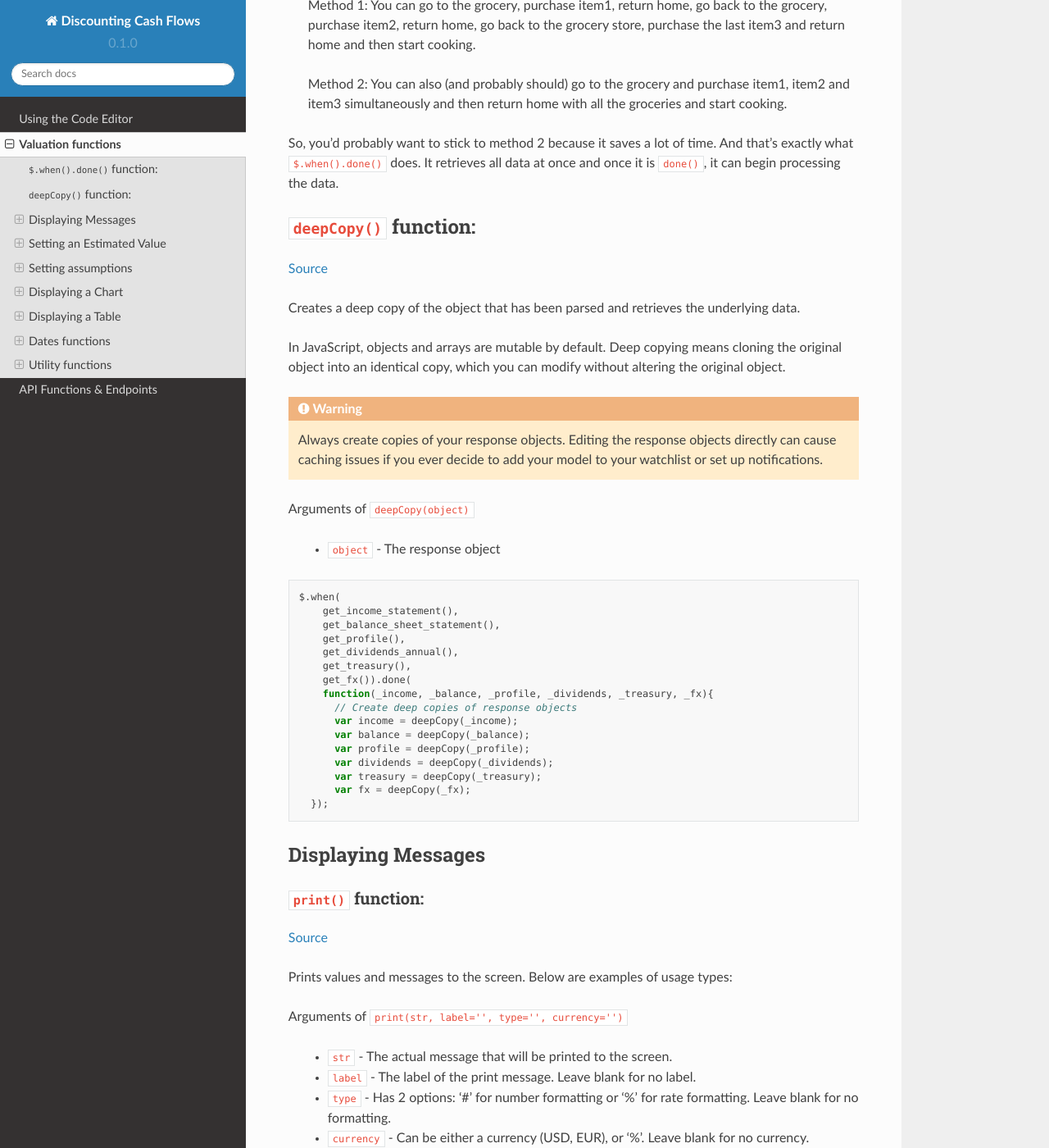
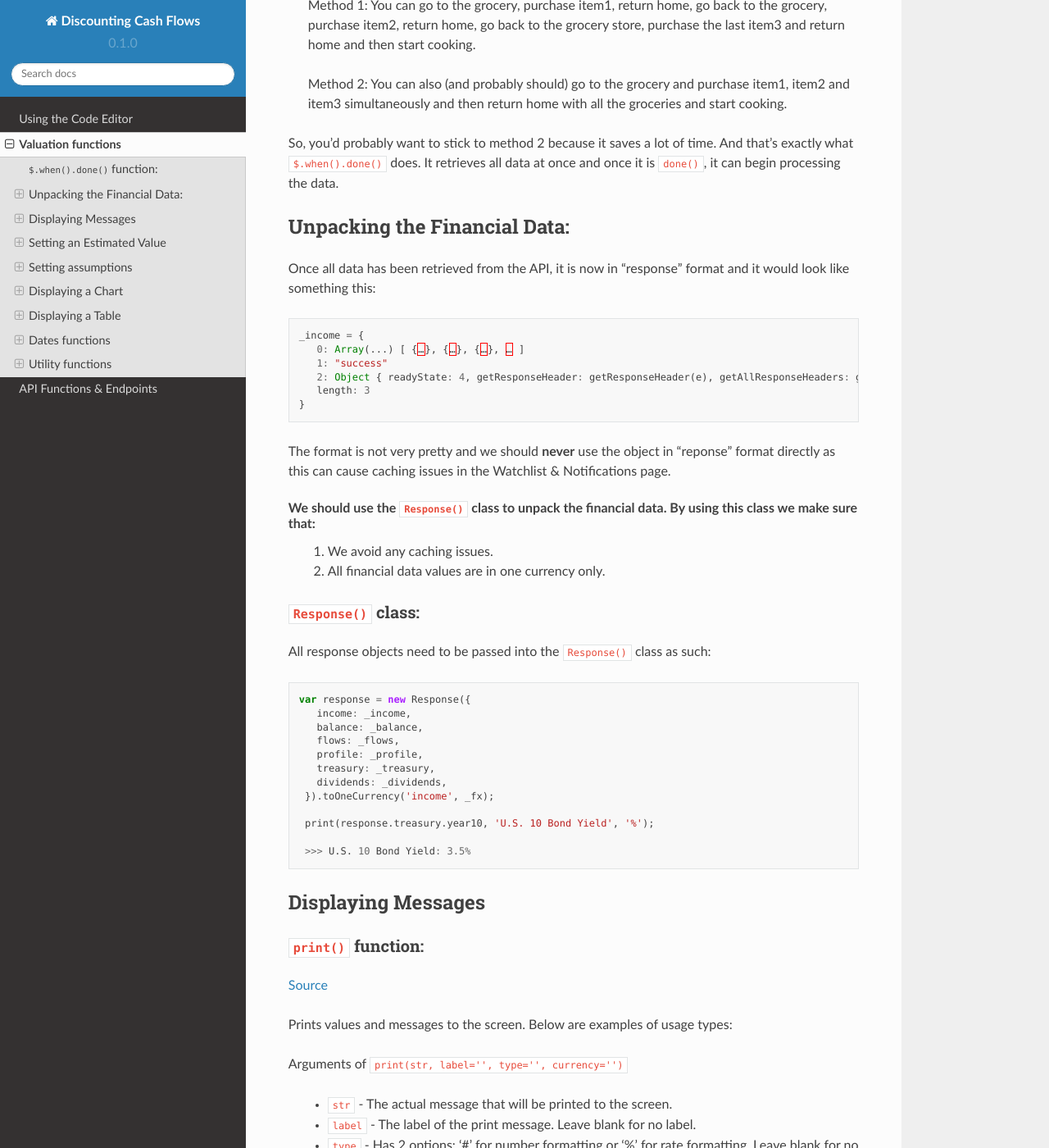
Before and after one commit to DiscountingCashFlows/readthedocs, a Sphinx documentation site: the page built from docs/source/functions.rst, in a window 1280 px wide and 1400 px high, scrolled down 1243 px. Shown: the whole window at 82% size. Built offline with Sphinx 7.4.7 and the Read the Docs theme 2.0.0, drawn with Linux system fonts in a browser that asks for light colours; some of the changed text lies outside the part shown.

Commit message:
Update functions.rst

```diff
--- a/docs/source/functions.rst
+++ b/docs/source/functions.rst
@@ -50,41 +50,45 @@ You can think about it like going to the grocery:
 So, you'd probably want to stick to method 2 because it saves a lot of time. And that's exactly what ``$.when().done()`` does. It retrieves all data at once and once it is ``done()``, it can begin processing the data.
 
 
-``deepCopy()`` function:
-------------------------
+Unpacking the Financial Data:
+-----------------------------
 
-`Source <https://github.com/DiscountingCashFlows/Documentation/blob/632e8f8c894e7ac7b1c19e18c5fe6a1f69d85064/source-code/valuation-functions/new-valuation-functions.js#L337>`__
-
-Creates a deep copy of the object that has been parsed and retrieves the underlying data.
-
-In JavaScript, objects and arrays are mutable by default. Deep copying means cloning the original object into an identical copy, which you can modify without altering the original object.
-
-.. warning::
-
-   Always create copies of your response objects. Editing the response objects directly can cause caching issues if you ever decide to add your model to your watchlist or set up notifications.
-
-Arguments of ``deepCopy(object)``
-
- * ``object`` - The response object
+Once all data has been retrieved from the API, it is now in "response" format and it would look like something this:
 
 .. code-block:: javascript
 
-   $.when(
-       get_income_statement(),
-       get_balance_sheet_statement(),
-       get_profile(),
-       get_dividends_annual(),
-       get_treasury(),
-       get_fx()).done(
-       function(_income, _balance, _profile, _dividends, _treasury, _fx){
-         // Create deep copies of response objects
-         var income = deepCopy(_income);
-         var balance = deepCopy(_balance);
-         var profile = deepCopy(_profile);
-         var dividends = deepCopy(_dividends);
-         var treasury = deepCopy(_treasury);
-         var fx = deepCopy(_fx);
-     });
+   _income = {
+      0: Array(...) [ {…}, {…}, {…}, … ]
+      1: "success"
+      2: Object { readyState: 4, getResponseHeader: getResponseHeader(e), getAllResponseHeaders: getAllResponseHeaders(), … }
+      length: 3
+   }
+
+The format is not very pretty and we should **never** use the object in "reponse" format directly as this can cause caching issues in the Watchlist & Notifications page.
+
+We should use the  ``Response()`` class to unpack the financial data. By using this class we make sure that:
+   1. We avoid any caching issues.
+   2. All financial data values are in one currency only.
+
+``Response()`` class:
+*********************
+
+All response objects need to be passed into the ``Response()`` class as such:
+
+.. code-block:: javascript
+
+   var response = new Response({
+      income: _income,
+      balance: _balance,
+      flows: _flows,
+      profile: _profile,
+      treasury: _treasury,
+      dividends: _dividends,
+    }).toOneCurrency('income', _fx);
+
+    print(response.treasury.year10, 'U.S. 10 Bond Yield', '%');
+
+    >>> U.S. 10 Bond Yield: 3.5%
 
 Displaying Messages
 -------------------
@@ -909,3 +913,36 @@ Basically, ``toR()`` multiplies the input by 100 and ``toN()`` divides the input
 
    >>> toN(number): 0.005
    >>> toN(array): 0.1,0.055,0.12345
+
+
+``deepCopy()`` function:
+************************
+
+`Source <https://github.com/DiscountingCashFlows/Documentation/blob/632e8f8c894e7ac7b1c19e18c5fe6a1f69d85064/source-code/valuation-functions/new-valuation-functions.js#L337>`__
+
+Creates a deep copy of the object that has been parsed and retrieves the underlying data.
+
+In JavaScript, objects and arrays are mutable by default. Deep copying means cloning the original object into an identical copy, which you can modify without altering the original object.
+
+Arguments of ``deepCopy(object)``
+
+ * ``object`` - The response object
+
+.. code-block:: javascript
+
+   $.when(
+       get_income_statement(),
+       get_balance_sheet_statement(),
+       get_profile(),
+       get_dividends_annual(),
+       get_treasury(),
+       get_fx()).done(
+       function(_income, _balance, _profile, _dividends, _treasury, _fx){
+         // Create deep copies of response objects
+         var income = deepCopy(_income);
+         var balance = deepCopy(_balance);
+         var profile = deepCopy(_profile);
+         var dividends = deepCopy(_dividends);
+         var treasury = deepCopy(_treasury);
+         var fx = deepCopy(_fx);
+     });
```
